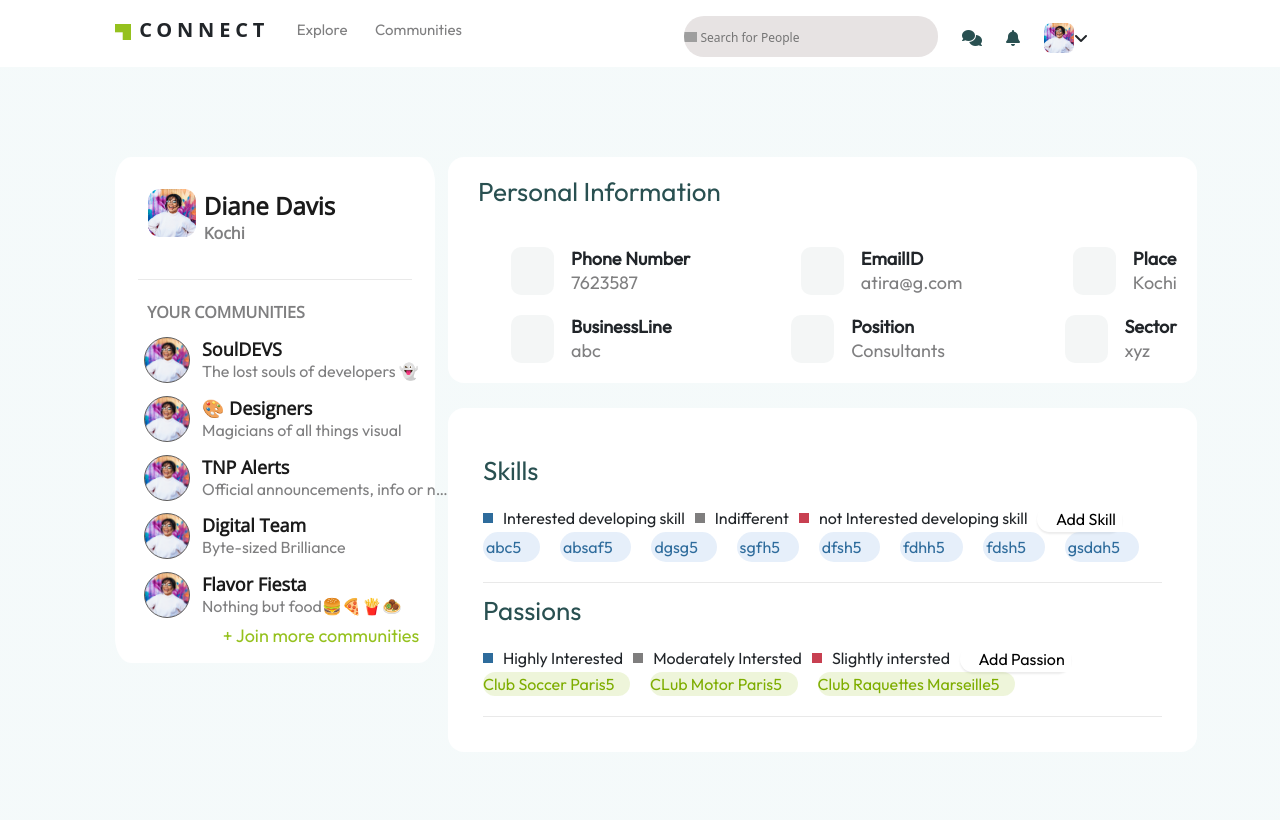
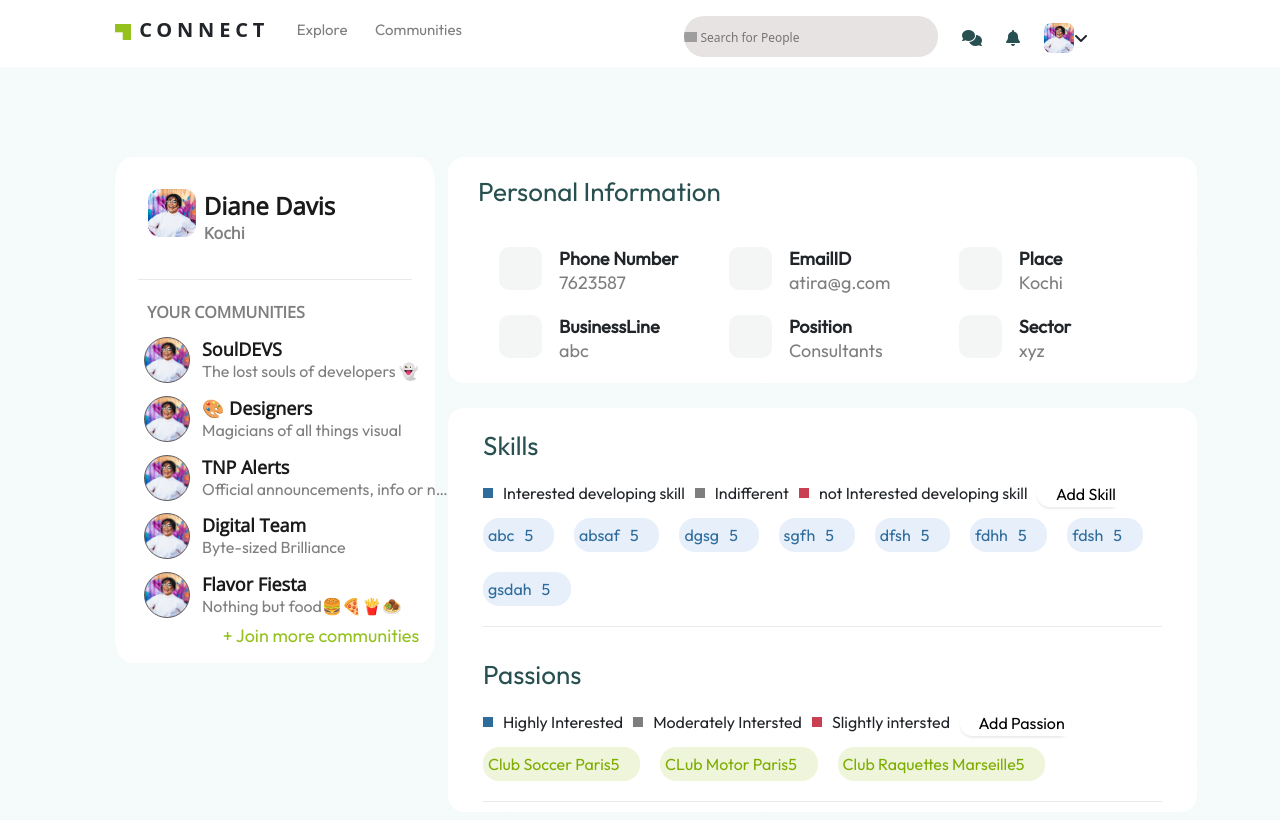
Before and after one commit to ayshapa123/TNPCONNECT1, an Angular app: page / in a window 1280 px wide. Shown: the top 820 px of the page. Built offline with nearby package versions, Linux system fonts and the light colour scheme; grey boxes are pictures that could not be loaded.

Commit message:
Changes in skill

```diff
--- a/src/app/modules/profile/personalinfo/personalinfo.component.css
+++ b/src/app/modules/profile/personalinfo/personalinfo.component.css
@@ -1,80 +1,42 @@
 *{
-
     font-family: Outfit;
-
+}
+.section{
+    padding: 20px 20px 0px 63px;
 }
 
-.section{
-
-    padding: 20px 20px 0px 63px;
-
+.row{
+    display: flex;
+    justify-content: space-between;
+   flex-wrap: wrap;
 }
-
-
-
-
-
-.myrow{
-
-    display: flex;
-
-    justify-content: space-between;
-
-   flex-wrap: wrap;
-
-}
-
 .data1{
-
     line-height: 24px;
     font-size: 18px;
-
-
 }
 .data2{
-
     line-height: 24px;
     font-size: 18px;
     color:#7F7F80;
-
-
 }
 
-.mycol{
-
+.col{
     margin-bottom: 20px;
-
     display: flex;
-
     flex-direction: column;
-
     position: relative;
-
     padding-left: 60px;
-
 }
 
-.mycol::before{
-
+.col::before{
     content: '';
-
     top: 0;
-
     left: 0;
-
     width: 43px;
-
-    height: 100%;
-
+    height:43px;
     background-color: rgba(41, 80, 81, 0.05);;
-
     position: absolute;
-
     border-radius: 10px;
-
-
-
-
 }
 p{
     color: var(--dark-green, #295051);
@@ -92,7 +54,4 @@ i{
     margin-top: 12px;
     display: flex;
     align-items: center;
-
-
-
 }
--- a/src/app/modules/profile/personalinfo/personalinfo.component.html
+++ b/src/app/modules/profile/personalinfo/personalinfo.component.html
@@ -5,9 +5,9 @@
 
     <div class="section">
 
-        <div class="myrow">
+        <div class="row">
 
-            <div class="mycol">
+            <div class="col">
 
                 <i class="fa-solid fa-phone-volume "></i>
 
@@ -17,7 +17,7 @@
 
             </div>
 
-            <div class="mycol">
+            <div class="col">
 
                 <i class="fa-regular fa-envelope"></i>
 
@@ -27,7 +27,7 @@
 
             </div>
 
-            <div class="mycol">
+            <div class="col">
 
                 <i class="fa-solid fa-location-dot"></i>
 
@@ -39,9 +39,9 @@
 
         </div>
 
-        <div class="myrow">
+        <div class="row">
 
-            <div class="mycol">
+            <div class="col">
 
                 <i class="fa-solid fa-briefcase"></i>
 
@@ -51,7 +51,7 @@
 
             </div>
 
-            <div class="mycol">
+            <div class="col">
 
                 <i class="fa-regular fa-user"></i>
                 <div class="data1 fw-bold">Position</div>
@@ -60,7 +60,7 @@
 
             </div>
 
-            <div class="mycol">
+            <div class="col">
 
                 <i class="fa-solid fa-diagram-project fa-rotate-90"></i>
                                 <div class="data1 fw-bold">Sector</div>
--- a/src/app/modules/profile/profile.component.css
+++ b/src/app/modules/profile/profile.component.css
@@ -26,7 +26,7 @@ app-personalinfo{
 
     }
 app-skills{
-    background-color: #FFF;
+    /* background-color: #FFF; */
     /* margin-left:6% ; */
     /* height: 500px; */
     margin-top:3%;
@@ -49,11 +49,12 @@ app-skills{
 
     }
     app-community{
-        width: 65%;
+        width: 78%;
     }
     .ps{
         margin-left: 9%;
         margin-top: 2%;
+        width: 78%;
     }
   }
 
--- a/src/app/modules/profile/skills/skills.component.css
+++ b/src/app/modules/profile/skills/skills.component.css
@@ -1,26 +1,35 @@
 * {
     font-family: Outfit;
 }
-
-.tc-skillSection {
-    padding: 35px;
-
+.main{
+    display: flex;
+    flex-direction: column;
+}
+.tc-skillSection{
+    border-top-left-radius: 16px;
+    border-top-right-radius: 16px;
+}
+.tc-skillSection1{
+    border-bottom-left-radius: 16px;
+    border-bottom-right-radius: 16px;
 }
 
-.tc-skillSection div {
+.tc-skillSection,.tc-skillSection1 {
+    padding: 10px 35px;
+        background-color: #fff;
+}
+
+.tc-skillSection div,.tc-skillSection1 div {
     display: flex;
     flex-wrap: wrap;
 }
 
 .skill {
-
     background-color: #81B1E533;
-
     width: max-content;
     height: max-content;
     border-radius: 16px;
-
-    padding: 3px;
+    padding: 5px;
     color: #004B84CC
 }
 
@@ -30,23 +39,22 @@
     gap:20px;
 
 }
+.skill span{
+    margin-left:10px
+
+}
 
 .row1>.floatright {
-
-
     display: flex;
     justify-content: space-between;
-
+    margin-bottom: 11px;
     width: max-content;
     gap:10px;
-
 }
 
 .floatright div ,.floatright1 div{
     position: relative;
     padding-left: 20px;
-
-
 }
 
 .floatright div::before {
@@ -124,6 +132,7 @@ p {
     background-color: RGBA(149, 193, 30, 0.16);
     color: #7EAD00;
     border-radius: 16PX;
+    padding: 5px;
 }
 
 .row1 {
@@ -133,7 +142,7 @@ p {
 .floatright1>div{
     display: none
 }
-@media (max-width: 500px) {
+@media (max-width: 780px) {
   .floatright div{
     display: none;
 
@@ -141,7 +150,10 @@ p {
   .floatright1>div{
     display: flex;
   }
-  .row1{
-    /* margin-bottom: ; */
+  .main{
+    gap: 19px;
+}
+.tc-skillSection,.tc-skillSection1 {
+        border-radius: 16px;
+}
   }
-  }
--- a/src/app/modules/profile/skills/skills.component.html
+++ b/src/app/modules/profile/skills/skills.component.html
@@ -1,7 +1,8 @@
+<div class="main">
 <div class="tc-skillSection">
     <div class="row1">
         <p>Skills</p>
-        <div class="floatright" >
+        <div class="floatright">
             <div>Interested developing skill</div>
             <div>Indifferent</div>
             <div>not Interested developing skill</div>
@@ -13,7 +14,7 @@
     </div>
 
     <div class="skills">
-        <div class="skill"  *ngFor="let i of skillset, index as j">{{i}}
+        <div class="skill" *ngFor="let i of skillset, index as j">{{i}}
             <div (click)="removeskill(j)">
                 <span>5
                     <i class="fa-solid fa-star"></i>
@@ -21,11 +22,40 @@
             </div>
         </div>
     </div>
-    <div class="floatright1" >
+    <div class="floatright1">
         <div>Interested developing skill</div>
         <div>Indifferent</div>
         <div>not Interested developing skill</div>
     </div>
+    <!-- passion -->
+    <!-- <div class="row1">
+        <p>Passions</p>
+        <div class="floatright">
+            <div>Highly Interested</div>
+            <div>Moderately Intersted</div>
+            <div>Slightly intersted</div>
+            <span>
+                <i class="fa-solid fa-circle-plus"></i>
+                <button class="addSkill" (click)="newlabel()">Add Passion</button>
+            </span>
+        </div>
+    </div>
+    <div class="skills">
+        <div class="passion" *ngFor="let i of passion, index as j">{{i}}
+            <span>5
+                <i class="fa-solid fa-star"></i>
+            </span>
+        </div>
+    </div>
+    <div class="floatright1">
+        <div>Highly Interested</div>
+        <div>Moderately Intersted</div>
+        <div>Slightly intersted</div>
+    </div> -->
+</div>
+
+<!-- new -->
+<div class="tc-skillSection1">
     <div class="row1">
         <p>Passions</p>
         <div class="floatright">
@@ -50,6 +80,5 @@
         <div>Moderately Intersted</div>
         <div>Slightly intersted</div>
     </div>
-
-
 </div>
+</div>
```
